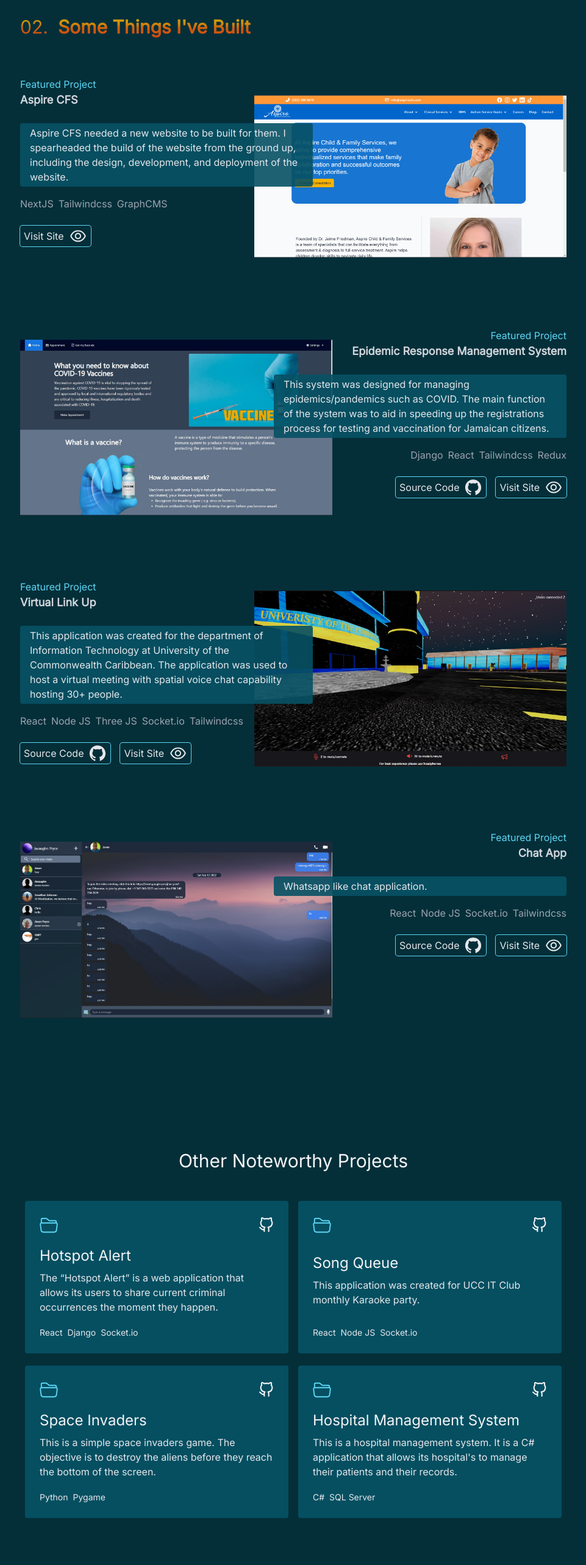
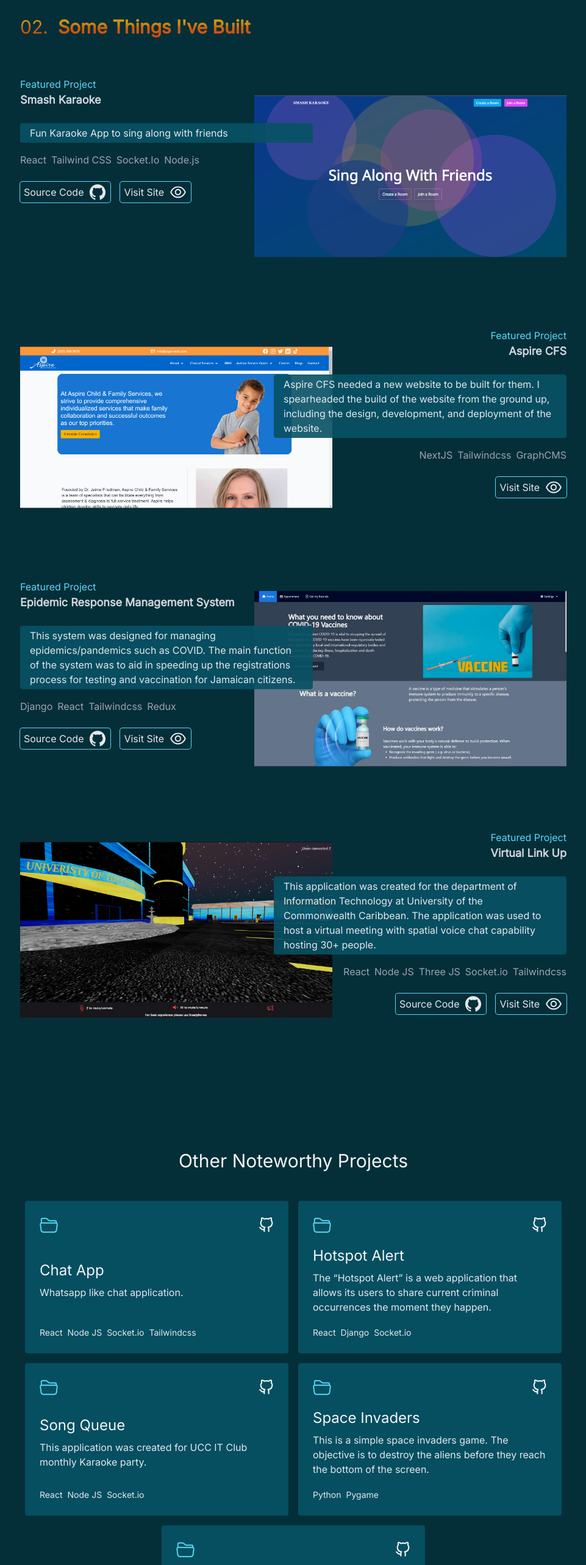
Before and after one commit to jav1anpry5ce/portfolio, a Next.js app: page / in a window 1280 px wide. Shown: the part 1760-4326 px from the top of the page at 61% size, without its empty margins (159-1120 px from the left). Built offline with nearby package versions, Linux system fonts and the light colour scheme.

Commit message:
**changes**

```diff
--- a/components/Other.jsx
+++ b/components/Other.jsx
@@ -4,6 +4,12 @@ import { FiGithub } from "react-icons/fi";
 import { motion } from "framer-motion";
 
 const data = [
+  {
+    title: "Chat App",
+    description: "Whatsapp like chat application.",
+    stack: ["React", "Node JS", "Socket.io", "Tailwindcss"],
+    link: "https://github.com/jav1anpry5ce/React-Chat-App",
+  },
   {
     title: "Hotspot Alert",
     description:
@@ -40,7 +46,7 @@ function BuildCard({ title, description, stack, link }) {
       href={link}
       target="_blank"
       rel="noreferrer"
-      className="flex min-h-[250px] max-w-[27rem] cursor-pointer flex-col justify-between gap-5 rounded bg-[#054f61] p-6 transition duration-200 hover:-translate-y-2"
+      className="flex min-h-[250px] w-[22rem] cursor-pointer flex-col justify-between gap-5 rounded bg-[#054f61] p-6 transition duration-200 hover:-translate-y-2 lg:w-[27rem]"
     >
       <div className="flex items-center justify-between">
         <BsFolder2Open fontSize={30} className="text-muted" />
@@ -70,7 +76,8 @@ export default function Other() {
         whileInView={{ opacity: 1 }}
         transition={{ staggerChildren: 0.5 }}
         viewport={{ once: true }}
-        className="grid grid-cols-1 justify-items-center gap-y-5 px-2 lg:grid-cols-2 lg:px-0"
+        // className="grid grid-cols-1 justify-items-center gap-y-5 px-2 lg:grid-cols-2 lg:px-0"
+        className="flex flex-wrap items-center justify-center gap-4 px-2"
       >
         {data.map((item, index) => (
           <motion.li
--- a/components/Work.jsx
+++ b/components/Work.jsx
@@ -3,6 +3,14 @@ import Built from "./Built";
 import { SimpleContext } from "../utils/simpleContext";
 
 const data = [
+  {
+    name: "Smash Karaoke",
+    image: "/images/smash-karaoke.png",
+    description: "Fun Karaoke App to sing along with friends",
+    builtWith: ["React", "Tailwind CSS", "Socket.Io", "Node.js"],
+    github: "https://github.com/jav1anpry5ce/karaoke_app",
+    live: "https://smash-karaoke.vercel.app",
+  },
   {
     name: "Aspire CFS",
     image: "/images/aspirecfs.png",
@@ -29,14 +37,6 @@ const data = [
     github: "https://github.com/jav1anpry5ce/spatial_virtual_meetings",
     live: "https://meetings.javaughnpryce.live",
   },
-  {
-    name: "Chat App",
-    image: "/images/chat.jpg",
-    description: "Whatsapp like chat application.",
-    builtWith: ["React", "Node JS", "Socket.io", "Tailwindcss"],
-    github: "https://github.com/jav1anpry5ce/React-Chat-App",
-    live: "https://chat.javaughnpryce.live",
-  },
 ];
 
 export default function Work() {
```
Also changed, not shown: public/images/smash-karaoke.png (added).
